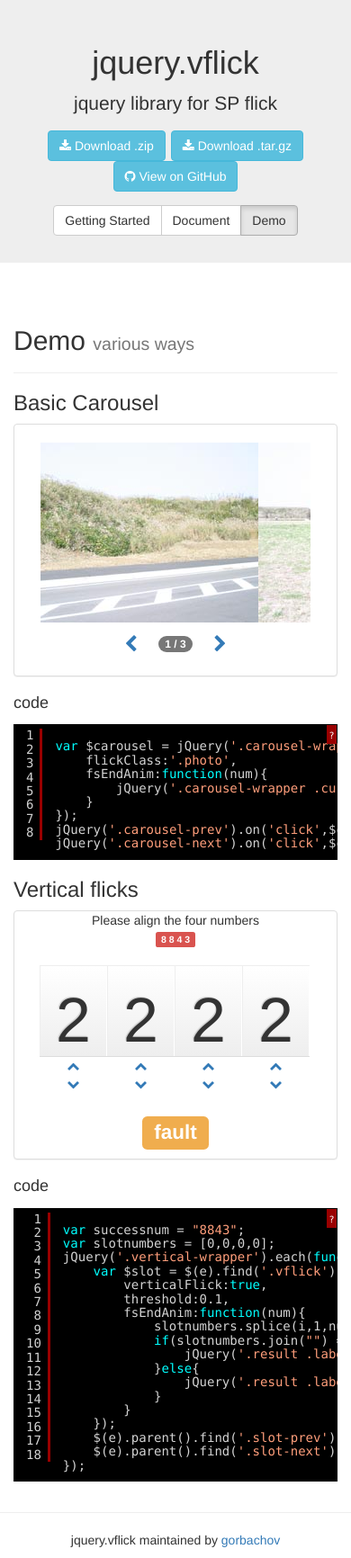
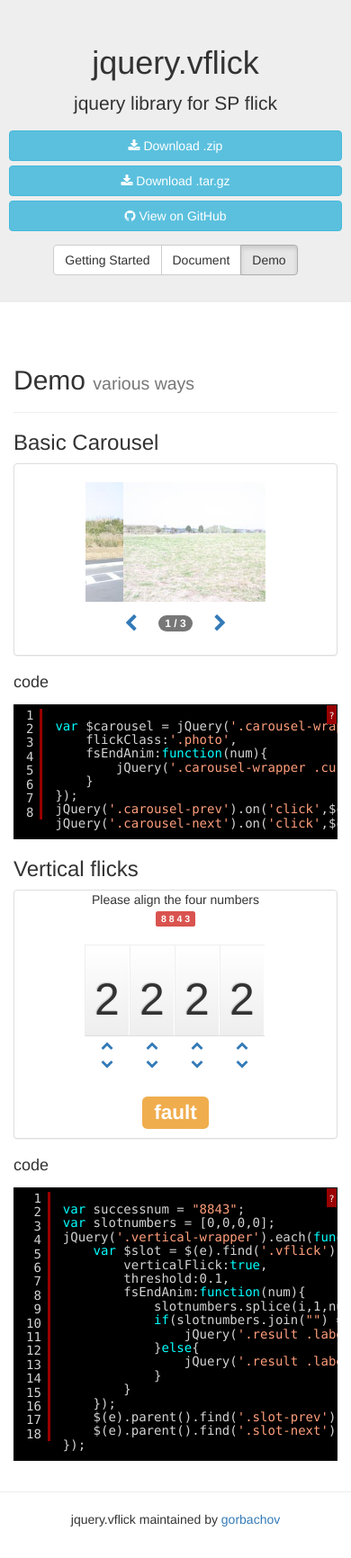
Before and after one commit to gorbachov/jquery.vflick, a website with bundled scripts: page example/demo.html in a window 390 px wide. Shown: the whole page at 90% size. After the commit the page ends 1709 px from the top, so only its background shows below. Built offline with nearby package versions, Linux system fonts and the light colour scheme.

Commit message:
- example sp layouts - ga

```diff
--- a/example/demo.html
+++ b/example/demo.html
@@ -220,5 +220,16 @@
 <footer class="text-center">
 	<p>jquery.vflick maintained by <a href="https://github.com/gorbachov">gorbachov</a></p>
 </footer>
+
+<script>
+  (function(i,s,o,g,r,a,m){i['GoogleAnalyticsObject']=r;i[r]=i[r]||function(){
+  (i[r].q=i[r].q||[]).push(arguments)},i[r].l=1*new Date();a=s.createElement(o),
+  m=s.getElementsByTagName(o)[0];a.async=1;a.src=g;m.parentNode.insertBefore(a,m)
+  })(window,document,'script','//www.google-analytics.com/analytics.js','ga');
+
+  ga('create', 'UA-25494022-11', 'gorbachov.github.io');
+  ga('send', 'pageview');
+
+</script>
 </body>
 </html>
--- a/example/sass/main.scss
+++ b/example/sass/main.scss
@@ -22,6 +22,28 @@
 			}
 		}
 	}
+	//for smartphone
+	@media(max-width:400px){
+		.vflick-wrapper{
+			width:200px;
+			margin:0 auto 40px;
+			overflow:hidden;
+			.vflick{
+				width:600px;
+				@include display-box;
+				.flick{
+					@include box-flex(1);
+					width:200px;
+					p{
+						background:#eee;
+						line-height:200px;
+						text-align:center;
+						font-size:70px;
+					}
+				}
+			}
+		}
+	}
 }
 
 
@@ -34,7 +56,7 @@
 			.vflick{
 				width:900px;
 				@include display-box;
-				.flick{
+				.photo{
 					@include box-flex(1);
 					width:300px;
 					p{
@@ -99,4 +121,72 @@
 			font-size:30px;
 		}
 	}
+	//for smartphone
+	@media(max-width:400px){
+		.demo-carousel{
+			.carousel-wrapper{
+				width:200px;
+				margin:20px auto;
+				overflow:hidden;
+				.vflick{
+					width:600px;
+					@include display-box;
+					.photo{
+						@include box-flex(1);
+						width:200px;
+						p{
+							img{
+								width:200px;
+							}
+						}
+					}
+				}
+			}
+		}
+		.demo-vertical{
+			.slot-wrapper{
+				@include display-box;
+				width:202px;
+				margin:20px auto;
+				.slot-set{
+					width:50px;
+					.vertical-wrapper{
+						width:50px;
+						height:102px;
+						border-top:1px solid #eee;
+						border-bottom:1px solid #ddd;
+						@include background-image(linear-gradient(white, #eee));
+						overflow:hidden;
+						.vflick{
+							.flick{
+								width:50px;
+								height:100px;
+								p{
+									line-height:100px;
+									font-size:50px;
+									text-align:center;
+									text-shadow:-1px -1px 1px #ccc;
+									border-left:1px solid #eee;
+									border-right:1px solid #fff;
+								}
+							}
+						}
+					}
+				}
+			}
+		}
+	}
 }
+
+@media(max-width:400px){
+	.jumbotron{
+		padding-left:0;
+		padding-right:0;
+		p{
+			.btn{
+				display:block;
+				margin:0 10px 5px;
+			}
+		}
+	}
+}
```
Also changed, not shown: example/doc.html (+11 -0 lines), example/index.html (+11 -0 lines), example/css/main.css.
